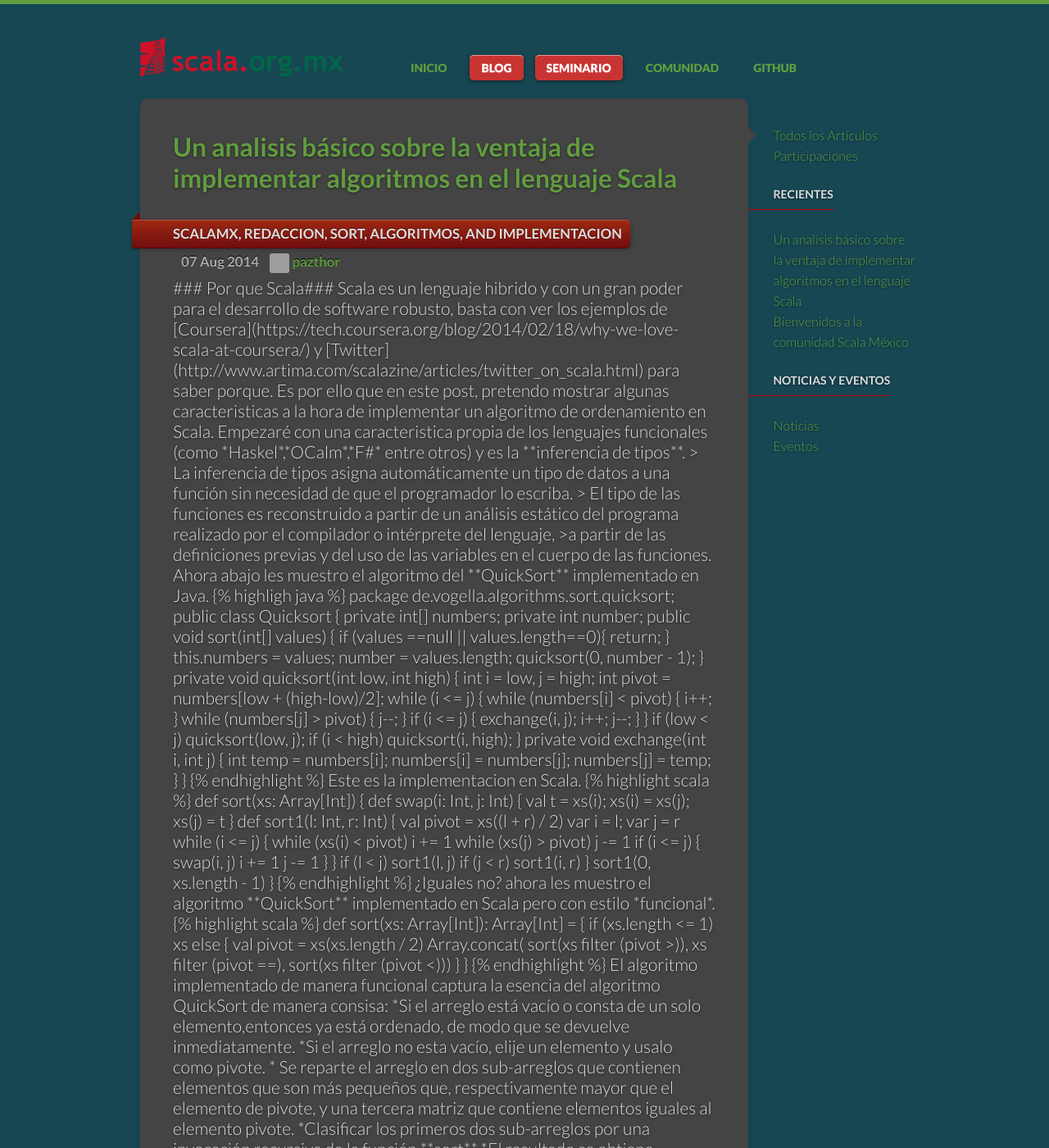
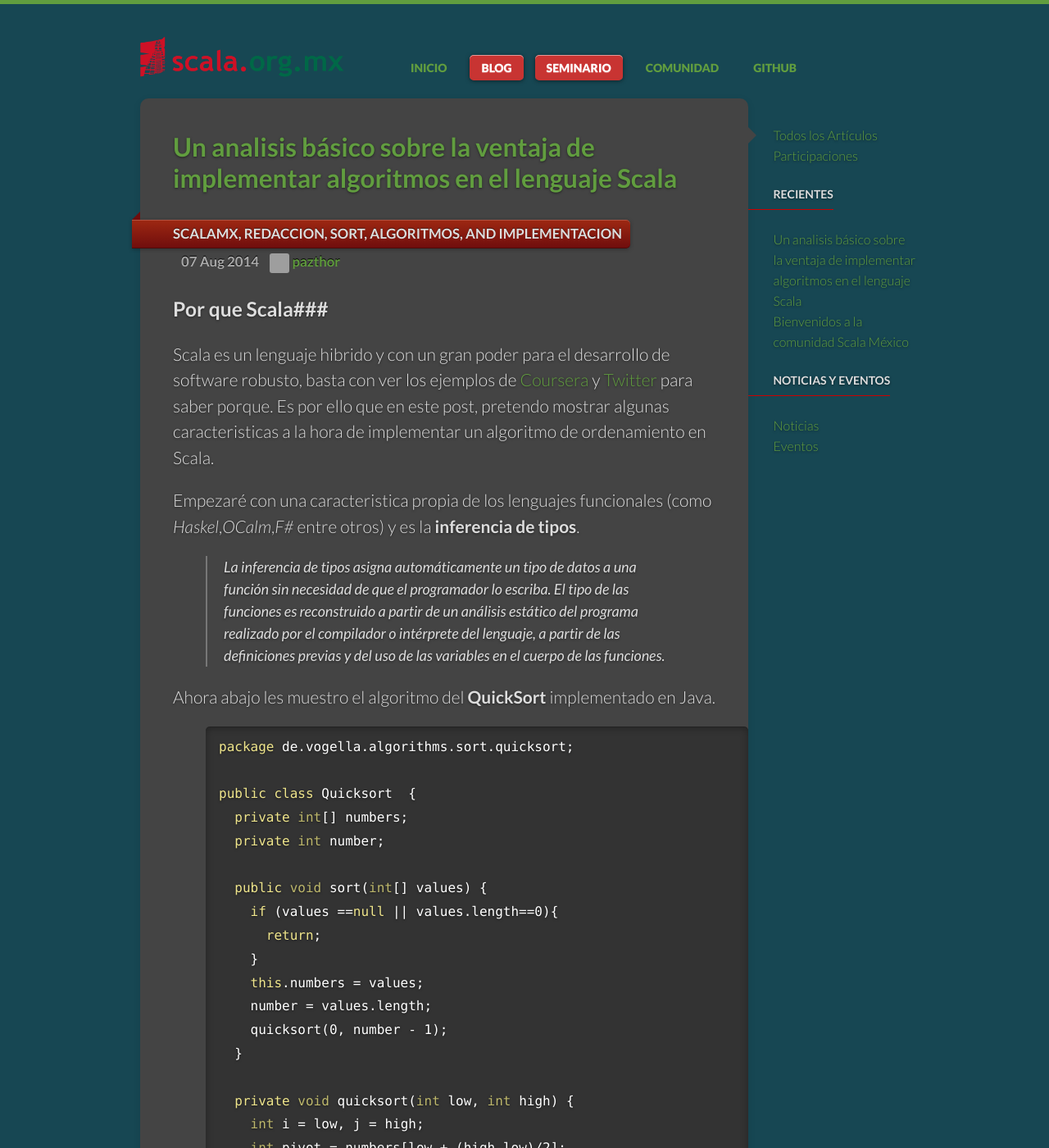
Before and after one commit to scalamx/scalamx.github.io, a Jekyll site: the page built from blog.html, in a window 1280 px wide and 1400 px high. Shown: the whole window at 82% size. Built offline with Jekyll 4.4.1, drawn with Linux system fonts in a browser that asks for light colours; nearby versions of some CDN libraries; library files that are not in the unit come from our copies; comment, search, counter and statistics services are not loaded; some of the changed text lies outside the part shown; grey boxes are pictures that could not be loaded.

Commit message:
Update 2014-05-23-Post-sort-scala.markdown
nada,sólo es una prueba (agrego la letra t que faltaba en higlight)

```diff
--- a/_posts/2014-05-23-Post-sort-scala.markdown
+++ b/_posts/2014-05-23-Post-sort-scala.markdown
@@ -17,7 +17,7 @@ Empezaré con una caracteristica propia de los lenguajes funcionales (como *Hask
 
 Ahora abajo les muestro el algoritmo del **QuickSort** implementado en Java.
 
-{% highligh java %}
+{% highlight java %}
 package de.vogella.algorithms.sort.quicksort;
 
 public class Quicksort  {
```
